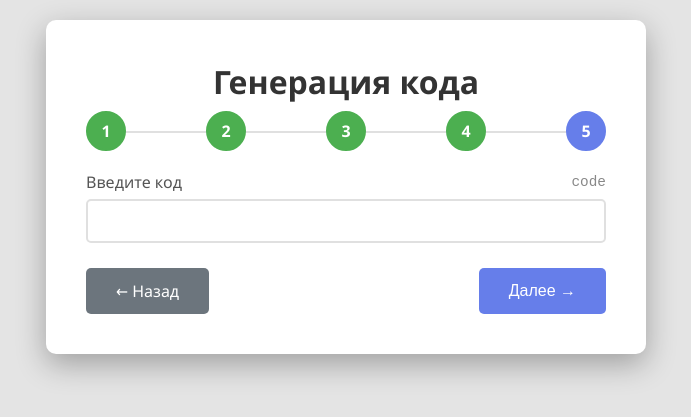
After one commit to GogikOrtey/Apsp_front, a Flask app: template templates/step5.html in a window 1280 px wide. The commit adds this page. Shown: the top 417 px of the page, without its empty margins (294-985 px from the left). Run offline with Flask 3, Linux system fonts and the light colour scheme; the template is opened without the code that fills it, so the values that code supplies are empty.

Commit message:
Добавил 5й шаг в форму

```diff
--- a/app.py
+++ b/app.py
@@ -260,29 +260,8 @@ def step4():
     fields = load_fields_descriptions()
 
     if request.method == 'POST':
-        if request.form.get('confirm') == 'yes':
-            # Собираем все данные из сессии
-            selected_fields = session.get('selected_fields', [])
-            # Создаем словарь с выбранными полями и их описаниями
-            selected_fields_data = {}
-            for field_key in selected_fields:
-                if field_key in fields:
-                    selected_fields_data[field_key] = fields[field_key]
-
-            form_data = {
-                'selected_fields': selected_fields_data,
-                'examples_data': session.get('examples_data', {}),
-                'search_requests_data': session.get('search_requests_data', {})
-            }
-
-            # Сохраняем данные в JSON
-            save_to_json(form_data)
-
-            session['submitted'] = True
-            return redirect(url_for('success'))
-        else:
-            # Возвращаемся на предыдущий шаг
-            return redirect(url_for('step3'))
+        # Переходим на следующий шаг
+        return redirect(url_for('step5'))
 
     # Обрабатываем и валидируем данные из шагов 2 и 3
     examples_data = session.get('examples_data', {})
@@ -293,6 +272,51 @@ def step4():
     session['result_json'] = result_json
 
     return render_template('step4.html', result_json=result_json)
+
+@app.route('/step5', methods=['GET', 'POST'])
+def step5():
+    """Шаг 5: Генерация кода"""
+    # Проверяем, что пользователь прошел все предыдущие шаги
+    if 'selected_fields' not in session or 'examples_data' not in session or 'search_requests_data' not in session:
+        return redirect(url_for('step1'))
+
+    # Загружаем описания полей для отображения
+    fields = load_fields_descriptions()
+
+    if request.method == 'POST':
+        # Получаем код из формы
+        code = request.form.get('code', '')
+
+        # Сохраняем код в сессию
+        session['code'] = code
+
+        # Проверяем, был ли отредактирован JSON на шаге 4
+        result_json = session.get('result_json', {})
+
+        # Формируем итоговые данные для сохранения
+        selected_fields = session.get('selected_fields', [])
+        selected_fields_data = {}
+        for field_key in selected_fields:
+            if field_key in fields:
+                selected_fields_data[field_key] = fields[field_key]
+
+        form_data = {
+            'selected_fields': selected_fields_data,
+            'examples_data': session.get('examples_data', {}),
+            'search_requests_data': session.get('search_requests_data', {}),
+            'code': code
+        }
+
+        # Сохраняем данные в JSON
+        save_to_json(form_data)
+
+        session['submitted'] = True
+        return redirect(url_for('success'))
+
+    # Отображаем форму с сохраненными данными
+    saved_data = {'code': session.get('code', '')}
+
+    return render_template('step5.html', saved_data=saved_data)
 
 
 @app.route('/success')
--- a/templates/step1.html
+++ b/templates/step1.html
@@ -10,6 +10,7 @@
     <div class="step">2</div>
     <div class="step">3</div>
     <div class="step">4</div>
+    <div class="step">5</div>
 </div>
 
 <form method="POST">
--- a/templates/step2.html
+++ b/templates/step2.html
@@ -10,6 +10,7 @@
     <div class="step active">2</div>
     <div class="step">3</div>
     <div class="step">4</div>
+    <div class="step">5</div>
 </div>
 
 <form method="POST" id="examplesForm">
--- a/templates/step3.html
+++ b/templates/step3.html
@@ -10,6 +10,7 @@
     <div class="step completed">2</div>
     <div class="step active">3</div>
     <div class="step">4</div>
+    <div class="step">5</div>
 </div>
 
 <form method="POST" id="parsePageForm">
--- /dev/null
+++ b/templates/step5.html
@@ -0,0 +1,120 @@
+{% extends "layout.html" %}
+
+{% block title %}Шаг 5 - Генерация кода{% endblock %}
+
+{% block content %}
+<h1>Генерация кода</h1>
+
+<div class="step-indicator">
+    <div class="step completed">1</div>
+    <div class="step completed">2</div>
+    <div class="step completed">3</div>
+    <div class="step completed">4</div>
+    <div class="step active">5</div>
+</div>
+
+<form method="POST" id="codeGenerationForm">
+    <div class="field-input-group">
+        <label class="field-label">
+            <span class="field-description">Введите код</span>
+            <span class="field-name">code</span>
+        </label>
+        <textarea
+            class="field-textarea"
+            name="code"
+            rows="1">{{ saved_data.get('code', '') }}</textarea>
+    </div>
+
+    <div class="btn-group">
+        <a href="{{ url_for('step4') }}" class="btn btn-secondary">← Назад</a>
+        <button type="submit" class="btn btn-primary">Далее →</button>
+    </div>
+</form>
+{% endblock %}
+
+{% block extra_css %}
+<style>
+    .field-input-group {
+        margin-bottom: 15px;
+        position: relative;
+    }
+
+    .field-label {
+        display: flex;
+        justify-content: space-between;
+        align-items: center;
+        margin-bottom: 6px;
+        color: #555;
+        font-weight: 500;
+    }
+
+    .field-description {
+        flex: 1;
+    }
+
+    .field-name {
+        margin-left: 15px;
+        color: #888;
+        font-family: 'Courier New', monospace;
+        font-size: 0.9em;
+    }
+
+    .field-textarea {
+        width: 100%;
+        padding: 10px 12px;
+        border: 2px solid #e0e0e0;
+        border-radius: 5px;
+        font-size: 16px;
+        font-family: inherit;
+        resize: none;
+        min-height: 1.5em;
+        line-height: 1.5;
+        overflow: hidden;
+        transition: border-color 0.3s;
+    }
+
+    .field-textarea:focus {
+        outline: none;
+        border-color: #667eea;
+    }
+
+    h1 {
+        margin-bottom: 8px;
+    }
+
+    .step-indicator {
+        margin-bottom: 20px;
+    }
+
+    .btn-group {
+        margin-top: 20px;
+    }
+</style>
+{% endblock %}
+
+{% block extra_js %}
+<script>
+    // Функция автоматического изменения высоты textarea
+    function autoResizeTextarea(textarea) {
+        // Сбрасываем высоту, чтобы получить правильную scrollHeight
+        textarea.style.height = 'auto';
+        // Устанавливаем высоту равной scrollHeight (содержимое + padding)
+        textarea.style.height = textarea.scrollHeight + 'px';
+    }
+
+    // Инициализация при загрузке страницы
+    document.addEventListener('DOMContentLoaded', function() {
+        // Инициализируем автоизменение высоты для всех textarea
+        const allTextareas = document.querySelectorAll('.field-textarea');
+        allTextareas.forEach(textarea => {
+            // Устанавливаем начальную высоту
+            autoResizeTextarea(textarea);
+
+            // Обработчик изменения содержимого
+            textarea.addEventListener('input', function() {
+                autoResizeTextarea(this);
+            });
+        });
+    });
+</script>
+{% endblock %}
```
Also changed, not shown: templates/step4.html (+4 -7 lines).
